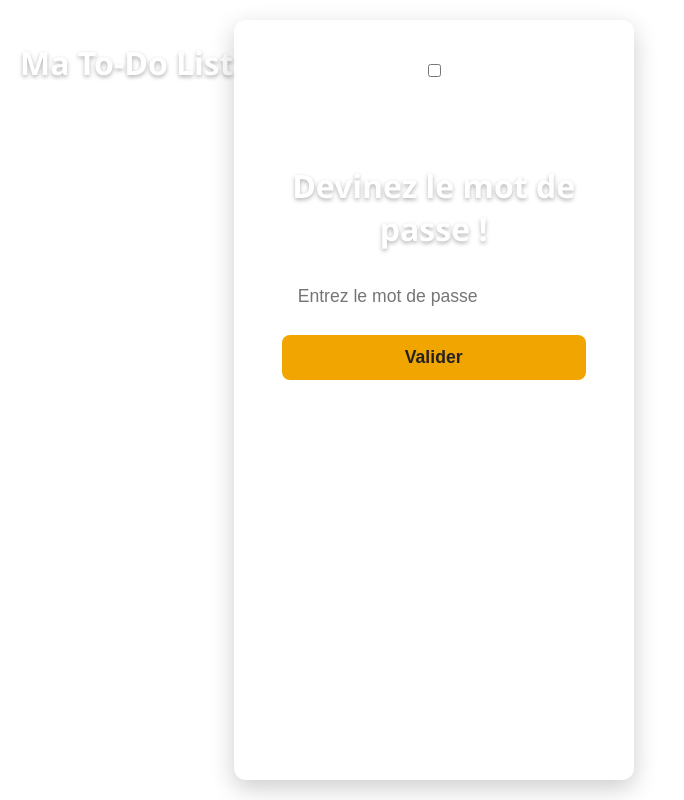
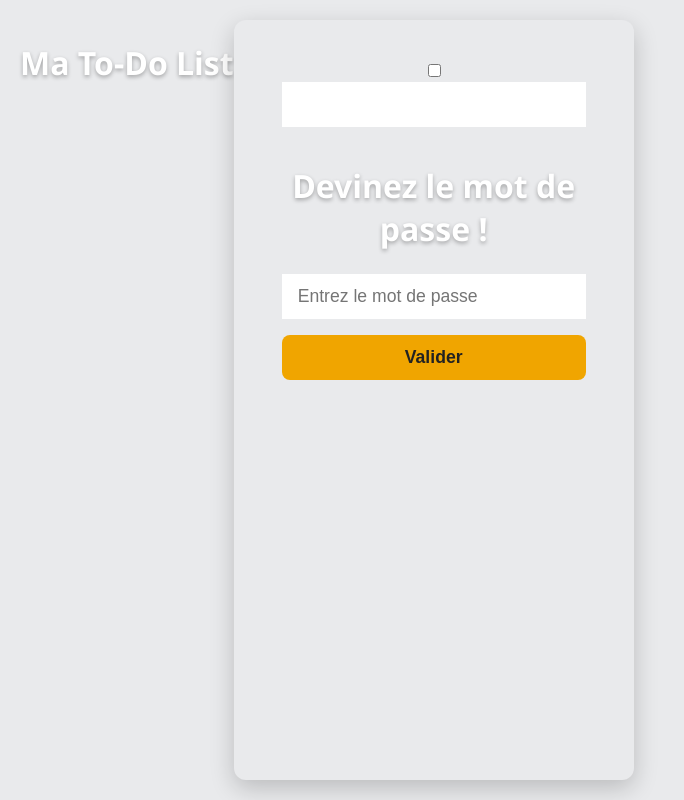
Before and after one commit to dim2008/projet, a Flask app: page / in a window 1280 px wide. Shown: the whole page, without its empty margins (0-684 px from the left). Run offline with Flask 3, Linux system fonts and the light colour scheme.

Commit message:
Update style.css

```diff
--- a/static/style.css
+++ b/static/style.css
@@ -5,7 +5,7 @@
 
 body {
   font-family: 'Segoe UI', Tahoma, Geneva, Verdana, sans-serif;
-  background: 4d4d4d;
+  background: #E9EAEC;
   color: #fff;
   display: flex;
   height: 100vh;
@@ -14,7 +14,7 @@ body {
 }
 
 .container {
-  background: 4d4d4d;
+  background: #E9EAEC;
   padding: 2.5rem 3rem;
   border-radius: 12px;
   box-shadow: 0 8px 24px rgba(0, 0, 0, 0.2);
```
